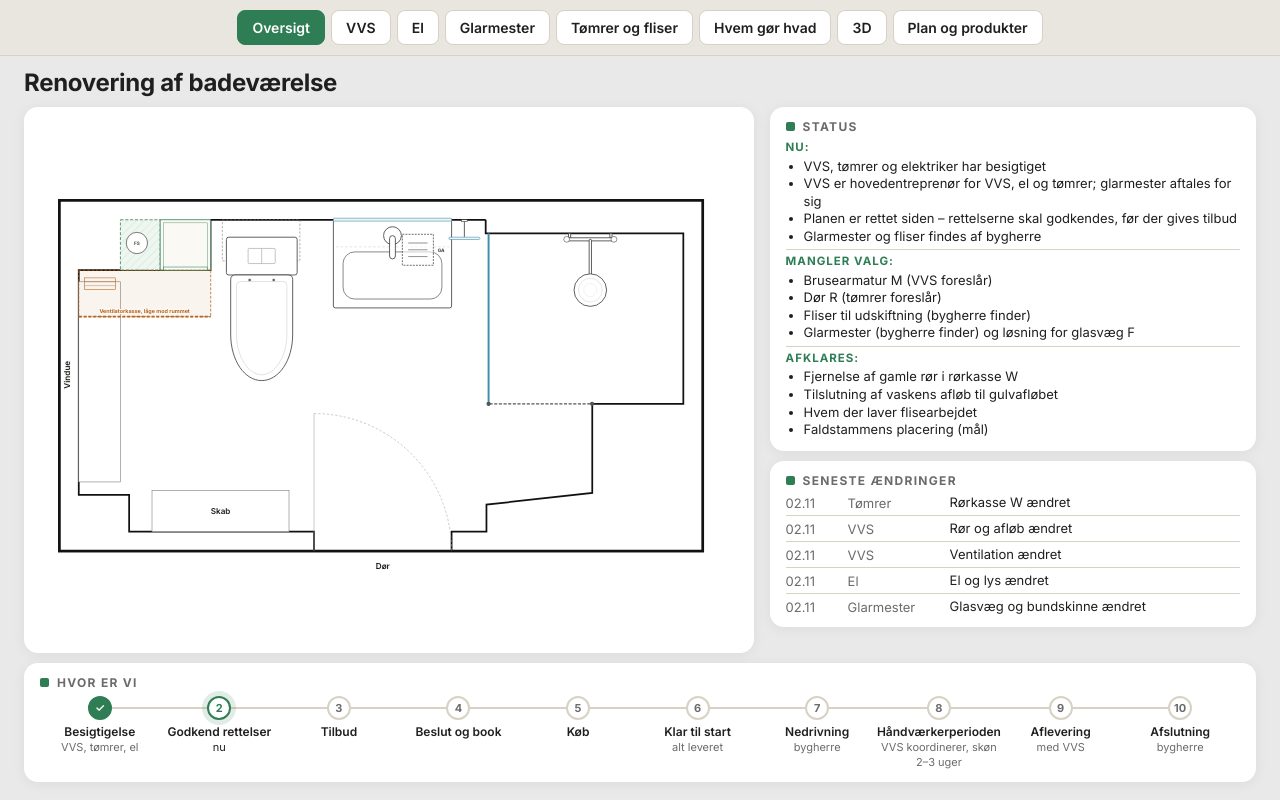
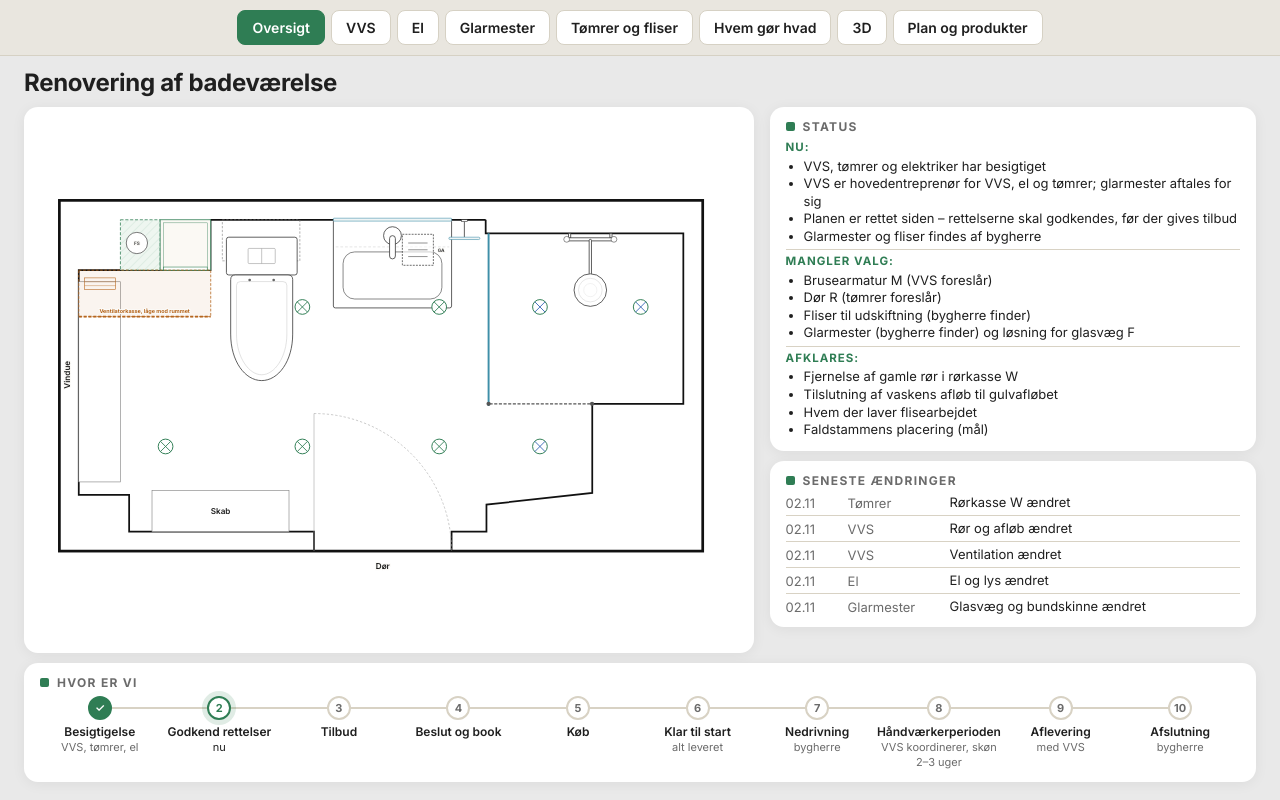
Before and after one commit to ACORELL/bad_2026_public, a plain HTML site: page index.html in a window 1280 px wide. Drawn offline with Linux system fonts and the light colour scheme.

Commit message:
Forside: spots på tegningen
Co-Authored-By: Claude Opus 5.5 <noreply@anthropic.com>

```diff
--- a/index.html
+++ b/index.html
@@ -932,7 +932,8 @@
     .map(li => `<div>${li.innerHTML.replace(/<b>(.*?):?<\/b>:?\s*/, '<b>$1</b>')}</div>`).join('');
   // Plantegningen (forsiden viser kun rum og inventar)
   const fp = document.getElementById('plan').cloneNode(true); fp.removeAttribute('id');
-  fp.querySelectorAll('.inst, .b').forEach(e => e.remove());   // kun rum og inventar, uden bogstaver
+  fp.querySelectorAll('.inst:not(.spot), .b, .spot text').forEach(e => e.remove());   // rum, inventar og spots, uden bogstaver/numre
+  fp.querySelectorAll('.spot circle').forEach(c => { c.style.fill = '#fff'; c.style.stroke = '#2f7d54'; });
   fp.setAttribute('viewBox', '-20 -20 360 205');
   document.getElementById('forside-plan').appendChild(fp);
   document.body.prepend(document.getElementById('forside'));   // forsiden øverst
```
